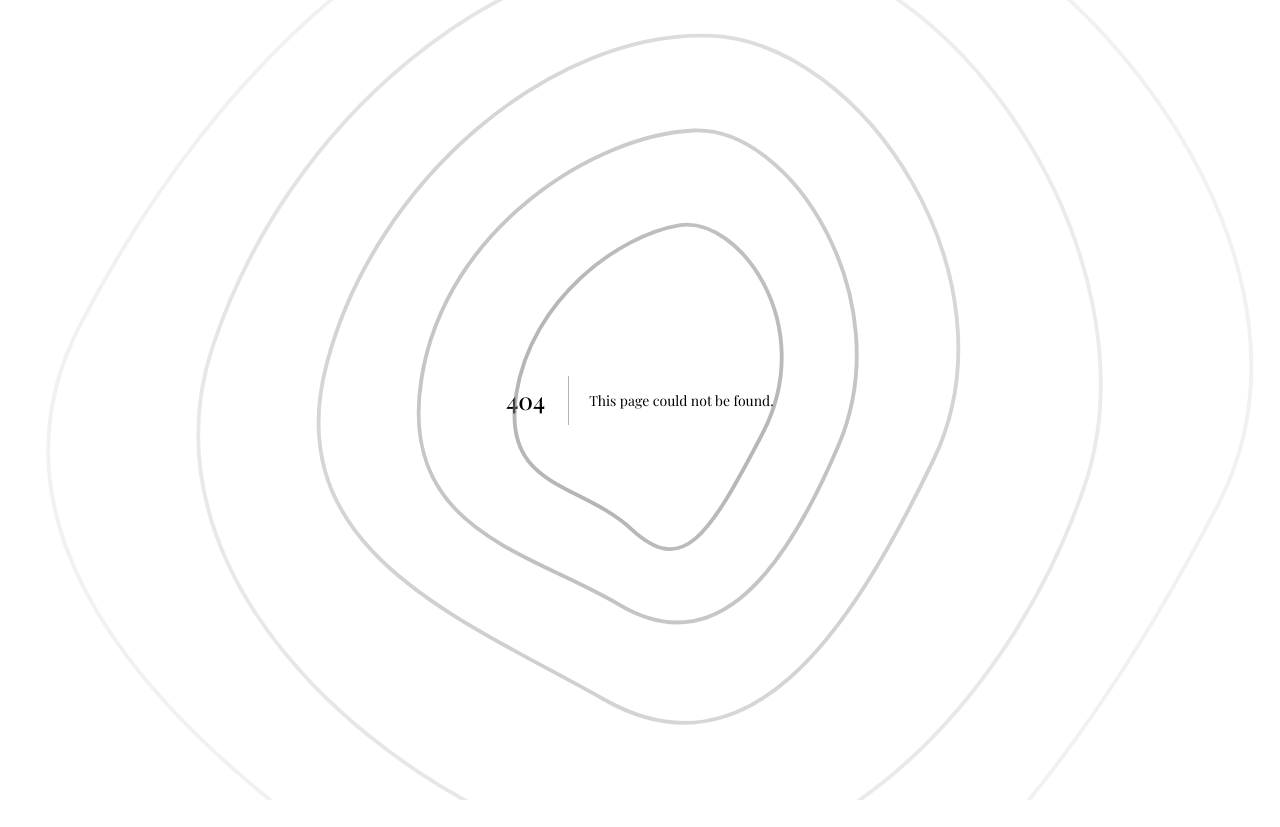
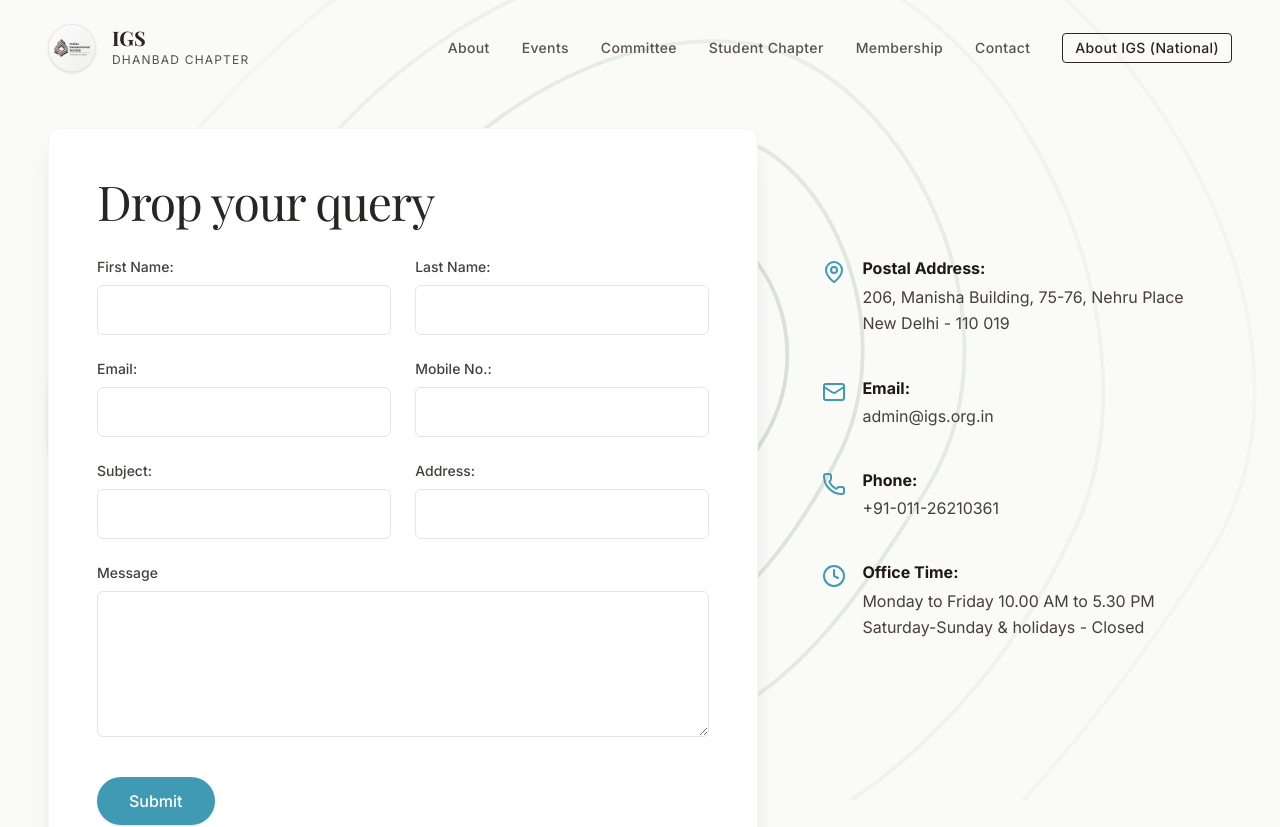
Before and after one commit to iXION82/Geotech, a Next.js app: page /contact in a window 1280 px wide. Before the commit this address had no page. Shown: the top 827 px of the page. Before the commit the page ends 800 px from the top, so only its background shows below. Built offline with nearby package versions, Linux system fonts and the light colour scheme; a web font is replaced by a local one.

Commit message:
feat: implement landing page layout, global navigation, footer, and animated topography component

```diff
--- /dev/null
+++ b/app/contact/page.tsx
@@ -0,0 +1,122 @@
+"use client";
+
+import Image from "next/image";
+import { Navbar } from "@/components/sections/Navbar";
+import { Footer } from "@/components/sections/Footer";
+import { FadeIn } from "@/components/ui/FadeIn";
+import { MapPin, Mail, Phone, Clock } from "lucide-react";
+
+export default function ContactPage() {
+  return (
+    <main className="flex min-h-screen flex-col relative w-full">
+      <Navbar isLight={true} />
+      <section className="relative z-10 max-w-7xl mx-auto px-6 md:px-12 w-full pt-32 pb-24 flex-grow flex items-center">
+        <FadeIn delay={0.2} direction="up" className="w-full">
+          <div className="flex flex-col lg:flex-row gap-12 lg:gap-16 w-full">
+
+            {/* Left Column: Form Card */}
+            <div className="w-full lg:w-3/5 bg-white rounded-xl shadow-xl p-8 md:p-12 border border-stone-100 flex-shrink-0">
+              <h2 className="text-3xl md:text-5xl font-serif text-stone-800 mb-8 tracking-tight">
+                Drop your query
+              </h2>
+
+              <form className="space-y-6" onSubmit={(e) => e.preventDefault()}>
+                <div className="grid grid-cols-1 md:grid-cols-2 gap-6">
+                  <div className="flex flex-col gap-2">
+                    <label className="text-sm font-medium text-stone-700">First Name:</label>
+                    <input type="text" className="w-full border border-stone-200 rounded-md p-3 focus:outline-none focus:border-[#409ab4] focus:ring-1 focus:ring-[#409ab4] transition-colors" />
+                  </div>
+                  <div className="flex flex-col gap-2">
+                    <label className="text-sm font-medium text-stone-700">Last Name:</label>
+                    <input type="text" className="w-full border border-stone-200 rounded-md p-3 focus:outline-none focus:border-[#409ab4] focus:ring-1 focus:ring-[#409ab4] transition-colors" />
+                  </div>
+                </div>
+
+                <div className="grid grid-cols-1 md:grid-cols-2 gap-6">
+                  <div className="flex flex-col gap-2">
+                    <label className="text-sm font-medium text-stone-700">Email:</label>
+                    <input type="email" className="w-full border border-stone-200 rounded-md p-3 focus:outline-none focus:border-[#409ab4] focus:ring-1 focus:ring-[#409ab4] transition-colors" />
+                  </div>
+                  <div className="flex flex-col gap-2">
+                    <label className="text-sm font-medium text-stone-700">Mobile No.:</label>
+                    <input type="tel" className="w-full border border-stone-200 rounded-md p-3 focus:outline-none focus:border-[#409ab4] focus:ring-1 focus:ring-[#409ab4] transition-colors" />
+                  </div>
+                </div>
+
+                <div className="grid grid-cols-1 md:grid-cols-2 gap-6">
+                  <div className="flex flex-col gap-2">
+                    <label className="text-sm font-medium text-stone-700">Subject:</label>
+                    <input type="text" className="w-full border border-stone-200 rounded-md p-3 focus:outline-none focus:border-[#409ab4] focus:ring-1 focus:ring-[#409ab4] transition-colors" />
+                  </div>
+                  <div className="flex flex-col gap-2">
+                    <label className="text-sm font-medium text-stone-700">Address:</label>
+                    <input type="text" className="w-full border border-stone-200 rounded-md p-3 focus:outline-none focus:border-[#409ab4] focus:ring-1 focus:ring-[#409ab4] transition-colors" />
+                  </div>
+                </div>
+
+                <div className="flex flex-col gap-2">
+                  <label className="text-sm font-medium text-stone-700">Message</label>
+                  <textarea rows={5} className="w-full border border-stone-200 rounded-md p-3 resize-y focus:outline-none focus:border-[#409ab4] focus:ring-1 focus:ring-[#409ab4] transition-colors"></textarea>
+                </div>
+
+                <button type="submit" className="bg-[#409ab4] hover:bg-[#337a90] text-white px-8 py-3 rounded-full font-medium transition-colors duration-300 mt-4 shadow-sm">
+                  Submit
+                </button>
+              </form>
+            </div>
+
+            {/* Right Column: Contact Information */}
+            <div className="w-full lg:w-2/5 pt-8 lg:pt-32 flex flex-col gap-10 text-stone-800">
+
+              <div className="flex gap-4 items-start">
+                <MapPin className="w-6 h-6 text-[#409ab4] flex-shrink-0 mt-1" />
+                <div className="flex flex-col">
+                  <span className="font-bold text-stone-900 mb-1">Postal Address:</span>
+                  <span className="leading-relaxed text-stone-700">
+                    206, Manisha Building, 75-76, Nehru Place<br />
+                    New Delhi - 110 019
+                  </span>
+                </div>
+              </div>
+
+              <div className="flex gap-4 items-start">
+                <Mail className="w-6 h-6 text-[#409ab4] flex-shrink-0 mt-1" />
+                <div className="flex flex-col">
+                  <span className="font-bold text-stone-900 mb-1">Email:</span>
+                  <a href="mailto:admin@igs.org.in" className="text-stone-700 hover:text-[#409ab4] transition-colors">
+                    admin@igs.org.in
+                  </a>
+                </div>
+              </div>
+
+              <div className="flex gap-4 items-start">
+                <Phone className="w-6 h-6 text-[#409ab4] flex-shrink-0 mt-1" />
+                <div className="flex flex-col">
+                  <span className="font-bold text-stone-900 mb-1">Phone:</span>
+                  <a href="tel:+9101126210361" className="text-stone-700 hover:text-[#409ab4] transition-colors">
+                    +91-011-26210361
+                  </a>
+                </div>
+              </div>
+
+              <div className="flex gap-4 items-start">
+                <Clock className="w-6 h-6 text-[#409ab4] flex-shrink-0 mt-1" />
+                <div className="flex flex-col">
+                  <span className="font-bold text-stone-900 mb-1">Office Time:</span>
+                  <span className="leading-relaxed text-stone-700">
+                    Monday to Friday 10.00 AM to 5.30 PM<br />
+                    Saturday-Sunday & holidays - Closed
+                  </span>
+                </div>
+              </div>
+
+            </div>
+
+          </div>
+        </FadeIn>
+      </section>
+
+      <Footer />
+    </main>
+  );
+}
--- a/app/page.tsx
+++ b/app/page.tsx
@@ -3,7 +3,6 @@ import { Hero } from "@/components/sections/Hero";
 import { About } from "@/components/sections/About";
 import { Laboratories } from "@/components/sections/Laboratories";
 import { ResearchWork } from "@/components/sections/ResearchWork";
-import { CampusIdentity } from "@/components/sections/CampusIdentity";
 import { EntryFacilities } from "@/components/sections/EntryFacilities";
 import { Footer } from "@/components/sections/Footer";
 
@@ -15,7 +14,6 @@ export default function Home() {
       <About />
       <Laboratories />
       <ResearchWork />
-      <CampusIdentity />
       <EntryFacilities />
       <Footer />
     </main>
--- a/components/sections/EntryFacilities.tsx
+++ b/components/sections/EntryFacilities.tsx
@@ -1,8 +1,65 @@
 "use client";
 
 import { motion, useScroll, useTransform } from "framer-motion";
-import Image from "next/image";
 import { useRef } from "react";
+
+const WireframeGlobe = () => {
+  return (
+    <div className="relative w-full h-full flex flex-col items-center justify-center p-8 mix-blend-screen overflow-hidden text-[#6d8a67]" style={{ perspective: "1000px" }}>
+      {/* Concentric rotating rings for 3D sphere illusion */}
+      {[...Array(8)].map((_, i) => (
+        <motion.div
+          key={i}
+          className="absolute w-2/3 md:w-3/4 aspect-square rounded-full border border-current"
+          style={{ transformStyle: "preserve-3d" }}
+          initial={{ rotateY: i * 22.5, rotateX: 60 }}
+          animate={{ rotateY: 360 + (i * 22.5) }}
+          transition={{ duration: 25, repeat: Infinity, ease: "linear" }}
+        />
+      ))}
+      {/* Horizontal core rings */}
+      {[...Array(5)].map((_, i) => (
+        <motion.div
+          key={`h-${i}`}
+          className="absolute w-[70%] md:w-[80%] aspect-square rounded-full border border-current/40"
+          style={{
+            y: `${(i - 2) * 20}%`,
+            rotateX: 80
+          }}
+        />
+      ))}
+      {/* Inner glowing pulse */}
+      <motion.div
+        className="absolute w-1/4 aspect-square rounded-full bg-current/30 blur-2xl"
+        animate={{ scale: [1, 1.5, 1], opacity: [0.5, 1, 0.5] }}
+        transition={{ duration: 4, repeat: Infinity, ease: "easeInOut" }}
+      />
+    </div>
+  );
+};
+
+const WireframeMesh = () => {
+  return (
+    <div className="absolute inset-0 flex items-center justify-center overflow-hidden bg-stone-900/40 text-[#d8c29d]/30" style={{ perspective: "800px" }}>
+      <motion.div
+        className="absolute w-[300%] h-[300%]"
+        style={{
+          backgroundImage: 'linear-gradient(currentColor 1px, transparent 1px), linear-gradient(90deg, currentColor 1px, transparent 1px)',
+          backgroundSize: '40px 40px',
+          transformOrigin: '50% 50%',
+          rotateX: "60deg",
+          rotateZ: "45deg"
+        }}
+        animate={{ backgroundPositionX: ['0px', '40px'], backgroundPositionY: ['0px', '40px'] }}
+        transition={{ duration: 2.5, repeat: Infinity, ease: "linear" }}
+      />
+      <div
+        className="absolute inset-0 pointer-events-none"
+        style={{ background: "radial-gradient(circle, transparent 0%, rgba(28,25,23,1) 90%)" }}
+      />
+    </div>
+  );
+};
 
 export function EntryFacilities() {
   const containerRef = useRef<HTMLElement>(null);
@@ -13,7 +70,7 @@ export function EntryFacilities() {
   });
 
   // Parallax Sliding Mechanics
-  // As the section naturally scrolls up the screen, the images physically slide outward to reveal the hidden messaging beneath them.
+  // As the section naturally scrolls up the screen, the geometry physically slides outward to reveal the hidden messaging beneath them.
   const slideLeft = useTransform(scrollYProgress, [0.3, 0.7], ["0%", "-120%"]);
   const slideRight = useTransform(scrollYProgress, [0.3, 0.7], ["0%", "120%"]);
 
@@ -30,7 +87,7 @@ export function EntryFacilities() {
 
         {/* =========================================
             LAYER 1: The Background "Gateway" Text
-            Sits patiently underneath everything, revealed only when the doors slide apart.
+            Sits patiently underneath everything, revealed only when the geometries slide apart.
             ========================================= */}
         <div className="absolute inset-0 flex flex-col items-center justify-center pointer-events-none z-0">
           <motion.div style={{ y: endY }} className="flex flex-col items-center text-center">
@@ -48,28 +105,34 @@ export function EntryFacilities() {
         </div>
 
         {/* =========================================
-            LAYER 2: The Two Massive Laboratory "Doors"
+            LAYER 2: The Two Massive Geometrical "Doors"
             They natively slide apart to literally open the Gateway.
             ========================================= */}
         <motion.div
-          className="absolute left-0 md:left-[5%] w-[45vw] md:w-[30vw] aspect-[3/4] shadow-2xl z-20 origin-bottom-left -rotate-3"
+          className="absolute left-0 md:left-[5%] w-[45vw] md:w-[30vw] aspect-[3/4] shadow-2xl z-20 origin-bottom-left -rotate-3 overflow-hidden rounded relative border border-stone-800 backdrop-blur-md bg-stone-900/60"
           style={{ x: slideLeft, opacity: frontLayerOpacity }}
         >
-          <Image src="/Labgate.png" alt="Lab Entrance" fill className="object-cover" />
-          <div className="absolute inset-0 bg-[#383632]/10 mix-blend-multiply" />
+          <WireframeMesh />
+          <div className="absolute bottom-4 left-4 md:bottom-8 md:left-8 font-mono text-[10px] md:text-xs text-[#d8c29d]/70 tracking-widest uppercase drop-shadow-md z-10 w-3/4">
+             <span className="block text-[#d8c29d] font-bold mb-1">GEO-MESH // 01</span>
+             Subsurface Mapping Active
+          </div>
         </motion.div>
 
         <motion.div
-          className="absolute right-0 md:right-[5%] w-[45vw] md:w-[32vw] aspect-[4/5] shadow-2xl z-20 origin-bottom-right rotate-2 mt-32"
+          className="absolute right-0 md:right-[5%] w-[45vw] md:w-[32vw] aspect-[4/5] shadow-2xl z-20 origin-bottom-right rotate-2 mt-32 overflow-hidden rounded relative border border-stone-800 backdrop-blur-md bg-stone-900/60"
           style={{ x: slideRight, opacity: frontLayerOpacity }}
         >
-          <Image src="/LabTittle.png" alt="Lab Facilities" fill className="object-cover" />
-          <div className="absolute inset-0 bg-[#383632]/10 mix-blend-multiply" />
+          <WireframeGlobe />
+          <div className="absolute top-4 right-4 md:top-8 md:right-8 text-right font-mono text-[10px] md:text-xs text-[#6d8a67]/70 tracking-widest uppercase drop-shadow-md z-10">
+             <span className="block text-[#6d8a67] font-bold mb-1">STRATA // 02</span>
+             Global Matrix Online
+          </div>
         </motion.div>
 
         {/* =========================================
             LAYER 3: The Initial Title Layer
-            Floats cleanly on top of the images and vanishes alongside them.
+            Floats cleanly on top of the geometry and vanishes alongside them.
             ========================================= */}
         <motion.div
           className="absolute z-30 pointer-events-none -top-12 md:top-0 left-0 right-0"
--- a/components/sections/Footer.tsx
+++ b/components/sections/Footer.tsx
@@ -46,7 +46,7 @@ export function Footer() {
             <span className="absolute -bottom-1 left-0 w-6 h-[1px] bg-[#d8c29d]"></span>
           </h4>
           <ul className="space-y-2 text-stone-400 font-light mt-2 text-sm">
-            <li><a href="#" className="hover:text-white hover:translate-x-1 block transition-all">Contact Us</a></li>
+            <li><a href="/contact" className="hover:text-white hover:translate-x-1 block transition-all">Contact Us</a></li>
             <li><a href="#" className="hover:text-white hover:translate-x-1 block transition-all">Alumni Network</a></li>
             <li><a href="#" className="hover:text-white hover:translate-x-1 block transition-all">News & Events</a></li>
             <li><a href="#" className="hover:text-white hover:translate-x-1 block transition-all flex items-center gap-1"><Mail className="w-3 h-3"/> geotech@iitism.ac.in</a></li>
@@ -59,7 +59,7 @@ export function Footer() {
         <div className="mt-2 md:mt-0 text-center md:text-right flex flex-col gap-1">
           <p className="text-stone-400">Designing the Earth's Future</p>
           <p className="opacity-75">
-            Designed and developed by Trivalent (<a href="mailto:trivalent102103@gmail.com" className="hover:text-white transition-colors border-b border-transparent hover:border-white">trivalent102103@gmail.com</a>)
+            Designed and developed by <a href="mailto:trivalent102103@gmail.com" className="hover:text-white transition-colors border-b border-transparent hover:border-white">Trivalent</a>
           </p>
         </div>
       </div>
--- a/components/sections/Navbar.tsx
+++ b/components/sections/Navbar.tsx
@@ -54,7 +54,8 @@ export function Navbar({ isLight = false }: { isLight?: boolean }) {
             { name: "Events", href: "/events" },
             { name: "Committee", href: "/members" },
             { name: "Student Chapter", href: "/student-chapter" },
-            { name: "Membership", href: "/members#membership" }
+            { name: "Membership", href: "/members#membership" },
+            { name: "Contact", href: "/contact" }
           ].map((item) => (
             <Link
               key={item.name}
--- a/components/ui/AnimatedTopography.tsx
+++ b/components/ui/AnimatedTopography.tsx
@@ -25,7 +25,7 @@ function WavyRings({ duration = 150, className = "", reverse = false }: { durati
 
 export function AnimatedTopography() {
   const pathname = usePathname();
-  const isCommittee = pathname?.startsWith("/members") || pathname?.startsWith("/igs");
+  const isCommittee = pathname?.startsWith("/members") || pathname?.startsWith("/igs") || pathname?.startsWith("/contact");
   const isStudent = pathname?.startsWith("/student-chapter");
 
   const mouseX = useSpring(0, { stiffness: 40, damping: 20 });
```
